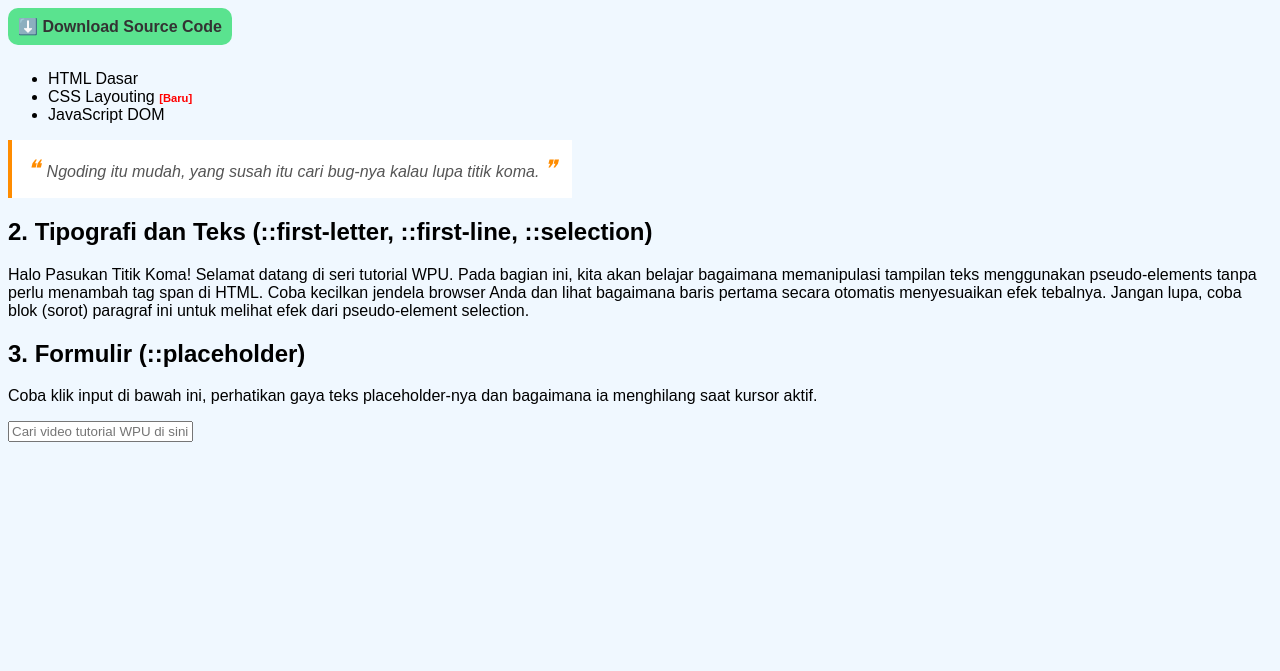
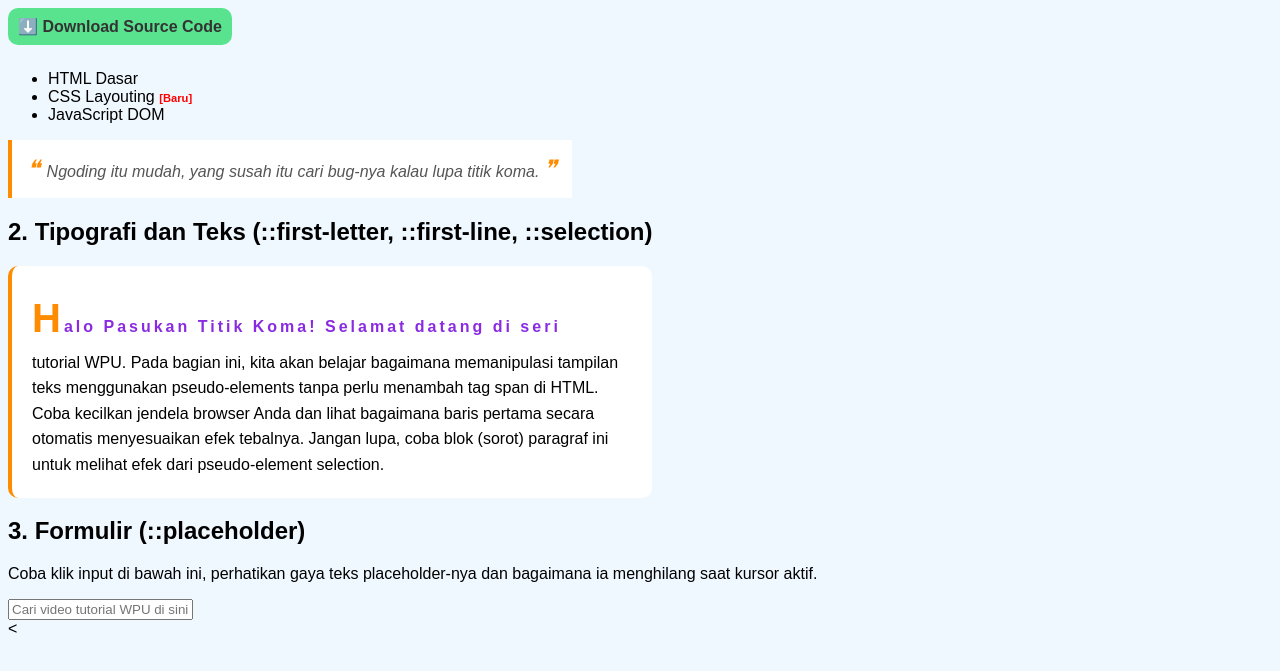
Before and after one commit to LTF-Rahendra30/belajarweb, a plain HTML site: page 09-css-selector/coba-psudo-elemment.html in a window 1280 px wide. Shown: the part 111-782 px from the top of the page. Drawn offline with Linux system fonts and the light colour scheme.

Commit message:
feat: Add styling enhancements for paragraph elements using pseudo-elements

```diff
--- a/09-css-selector/coba-psudo-elemment.html
+++ b/09-css-selector/coba-psudo-elemment.html
@@ -48,6 +48,29 @@
             content: " ❞";
         }
 
+        /* Add styling at paragraph */
+        .artikel-wpu{
+            line-height: 1.6;
+            max-width: 600px;
+            background-color: white;
+            padding: 20px;
+            border-radius: 10px;
+            border-left: 4px solid darkorange;
+        }
+        .artikel-wpu::first-letter{
+            font-size: 2.5em;
+            font-weight: bold;
+            color: darkorange;
+        }
+        .artikel-wpu::first-line{
+            font-weight: bold;
+            color: blueviolet;
+            letter-spacing: 3px;
+        }
+        .artikel-wpu::selection{
+            background-color: darkorange;
+            color: white;
+        }
     </style>
 </head>
 <body>
@@ -97,4 +120,4 @@
     <input type="text" class="input-pencarian" placeholder="Cari video tutorial WPU di sini...">
   </form>
 </body>
-</html>
+<
```
